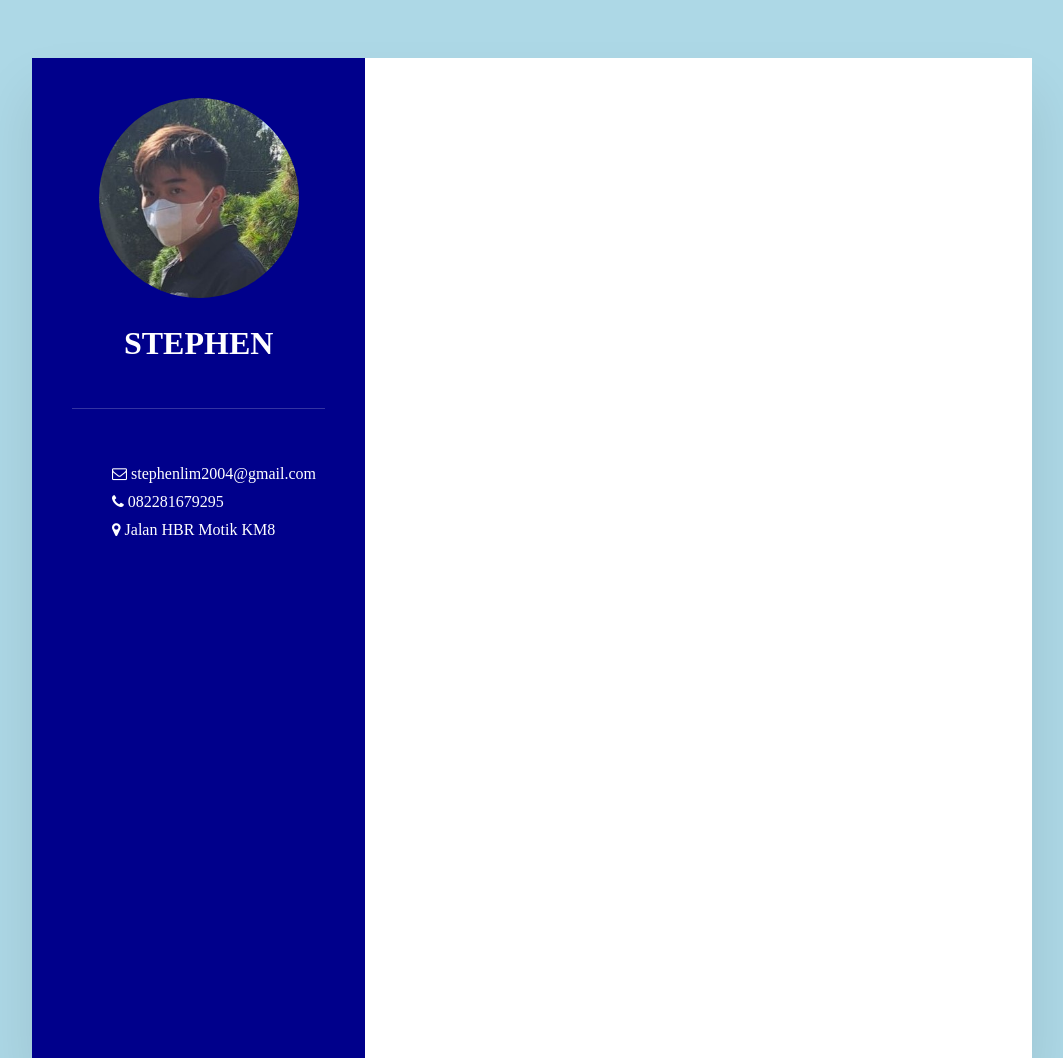
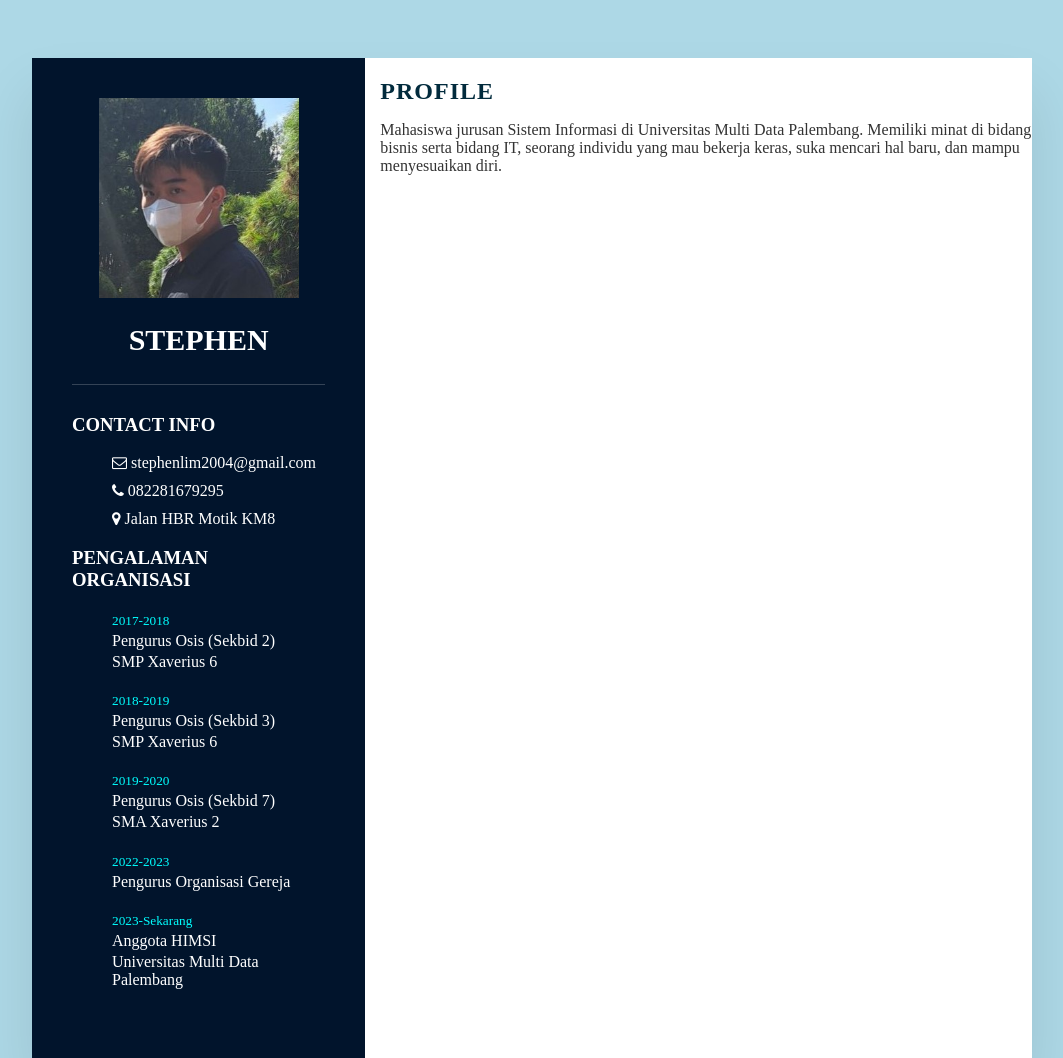
Before and after one commit to Web-Programming/web-dinamis-paw1-stepheniew, a plain HTML site: page index.html in a window 1280 px wide. Shown: the top 1058 px of the page, without its empty margins (108-1171 px from the left). Drawn offline with Linux system fonts and the light colour scheme.

Commit message:
Update CV

```diff
--- a/css/style.css
+++ b/css/style.css
@@ -22,7 +22,7 @@ body
 .container .left_side
 {
     position: relative;
-    background: darkblue;
+    background: #01142c;
     padding: 40px;
 
 }
@@ -30,7 +30,7 @@ body
 
 .profileText .image
 {
-    border-radius: 50%;
+
     position: relative;
     width: 200px;
     height:200px ;
@@ -51,20 +51,25 @@ body
     display: flex;
     flex-direction: column;
     align-items: center;
-    padding-bottom: 20px;
+    padding-bottom: 2px;
     border-bottom: 1px solid rgba(255,255,255,0.2);
 }
 .profileText h2
 {
     color: white;
-    font-size: 2em;
+    font-size: 30px;
     text-transform: uppercase;
     font-family: 'Times New Roman', Times, serif;
 }
 .contact
 {
     color: white;
-    padding-top: 40px; ;
+    padding-top: 10px; ;
+}
+.title
+{
+    color :white;
+    text-transform: uppercase;
 }
 .contact ul
 {
@@ -85,5 +90,53 @@ body
     width:25px;
     font-size: 15px;
     color:white;
+}
+.contact ul li .icon
+{
+    color:white;
+    font-weight: 300;
+}
+
+.pengalaman li
+{
+    margin-bottom: 15px;
+    list-style: none;
+}
+.pengalaman h5
+{
+    color :aqua;
+    font-weight:500;
+    margin-bottom: 2px;
 
 }
+.pengalaman h4:nth-child(2)
+{
+    color:white;
+    margin-top: 3px;
+    font-weight: 500;
+    margin-bottom:3px;
+}
+.pengalaman h4
+{
+    color:white;
+    margin-top: 0px;
+    font-weight: 300;
+}
+
+.about
+{
+    padding-left: 15px;
+    margin-bottom: 50px;
+}
+.title2
+{
+    color:#022b3d;
+    text-transform: uppercase;
+    letter-spacing: 1px;
+    margin-bottom: 10px;
+}
+p
+{
+    color:#333;
+
+}
--- a/index.html
+++ b/index.html
@@ -19,6 +19,7 @@
                 <h2>Stephen</h2>
             </div>
             <div class="contact">
+                <h3 class="title">Contact Info</h3>
                 <ul>
                     <li>
                         <span class="icon"><i class="fa fa-envelope-o" aria-hidden="true"></i></span>
@@ -35,7 +36,48 @@
 
                 </ul>
             </div>
+            <div class="pengalaman">
+                <h3 class="title">Pengalaman Organisasi</h3>
+                <ul>
+                    <li>
+                      <h5>2017-2018</h5>
+                      <h4>Pengurus Osis (Sekbid 2)</h4>
+                      <h4>SMP Xaverius 6</h4>
+                    </li>
+                    <li>
+                        <h5>2018-2019</h5>
+                        <h4>Pengurus Osis (Sekbid 3)</h4>
+                        <h4>SMP Xaverius 6</h4>
+                    </li>
+                    <li>
+                        <h5>2019-2020</h5>
+                        <h4>Pengurus Osis (Sekbid 7)</h4>
+                        <h4>SMA Xaverius 2</h4>
+                    </li>
+                    <li>
+                        <h5>2022-2023</h5>
+                        <h4>Pengurus Organisasi Gereja</h4>
+                    </li>
+                    <li>
+                        <h5>2023-Sekarang</h5>
+                        <h4>Anggota HIMSI</h4>
+                        <h4>Universitas Multi Data Palembang</h4>
+                    </li>
+
+                </ul>
+            </div>
+
         </div>
-        <div class="right_side"></div>
+        <div class="right_side">
+            <div class="about">
+                <h2 class="title2">Profile</h2>
+                <p>
+                    Mahasiswa jurusan Sistem Informasi di Universitas Multi Data
+                    Palembang. Memiliki minat di bidang bisnis serta bidang IT, seorang
+                    individu yang mau bekerja keras, suka mencari hal baru, dan mampu
+                    menyesuaikan diri.
+                </p>
+            </div>
+        </div>
 </body>
 </html>
```
